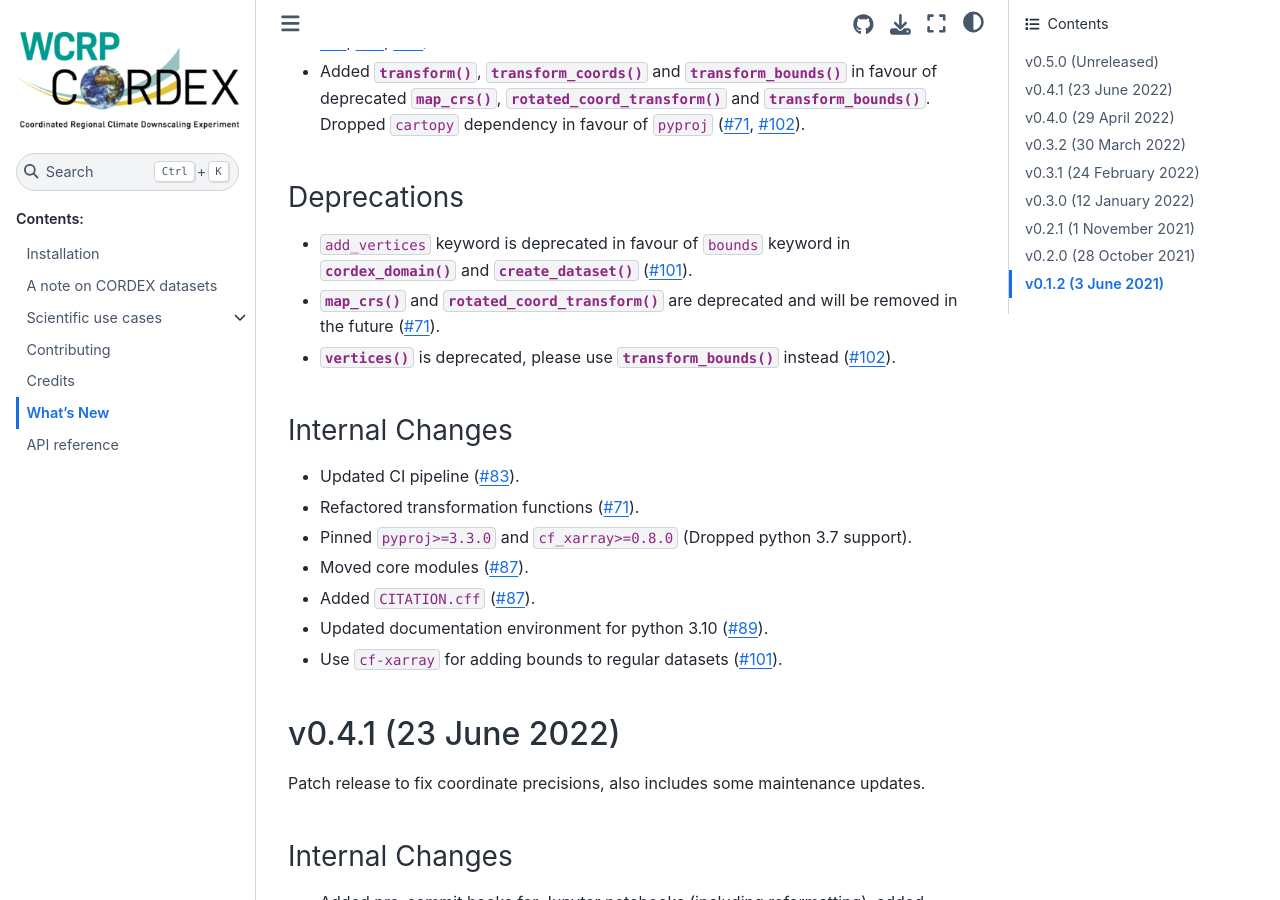
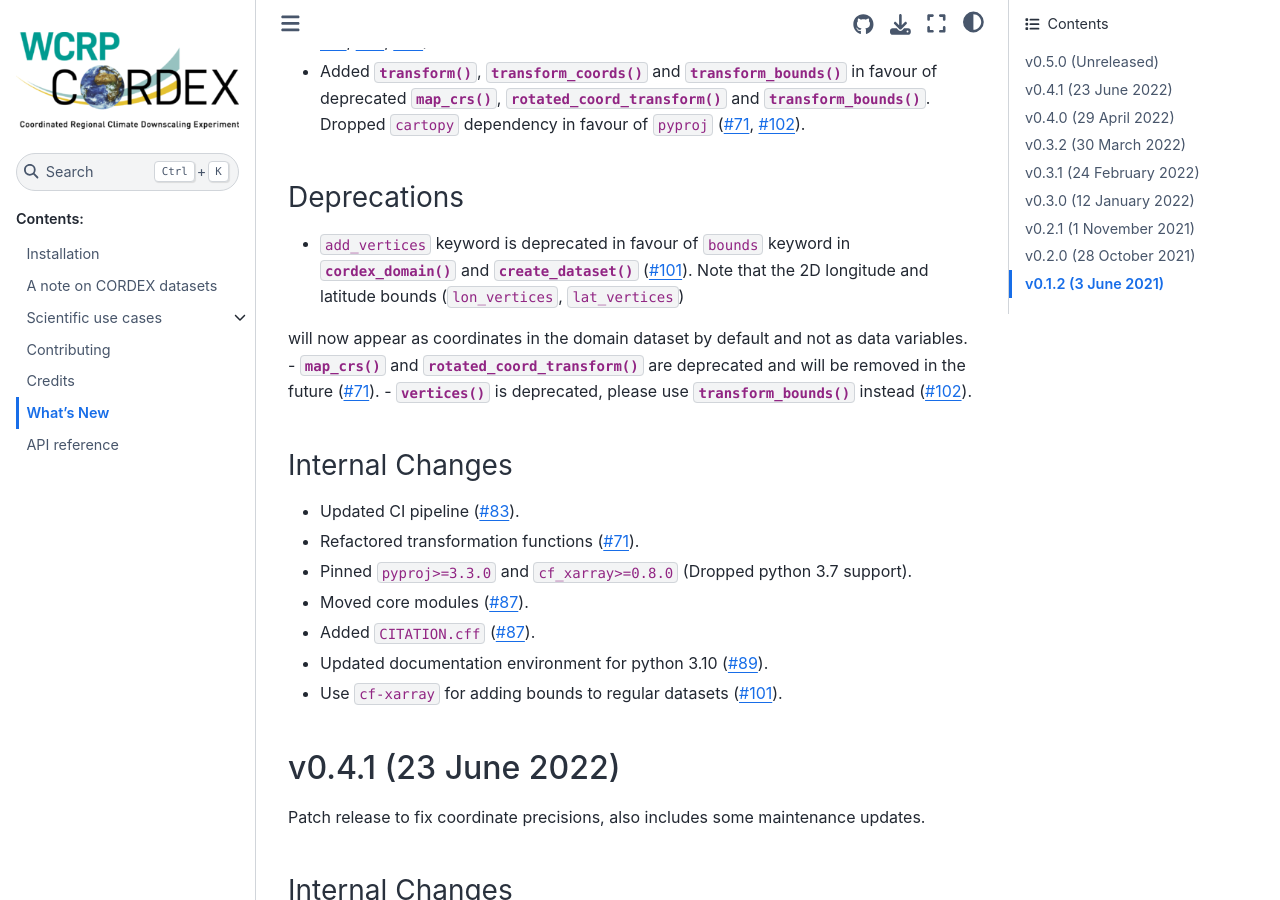
Before and after one commit to euro-cordex/py-cordex, a Sphinx documentation site: the page built from docs/whats_new.rst, in a window 1280 px wide and 900 px high, scrolled down 460 px. Built offline with Sphinx 7.4.7 and the Sphinx Book theme 1.1.4, drawn with Linux system fonts in a browser that asks for light colours; pages that are not in the unit, such as notebooks, are missing from menus.

Commit message:
docs updates

```diff
--- a/docs/whats_new.rst
+++ b/docs/whats_new.rst
@@ -21,7 +21,8 @@
 Deprecations
 ~~~~~~~~~~~~
 
-- ``add_vertices`` keyword is deprecated in favour of ``bounds`` keyword in :py:meth:`cordex_domain` and :py:meth:`create_dataset` (:pull:`101`).
+- ``add_vertices`` keyword is deprecated in favour of ``bounds`` keyword in :py:meth:`cordex_domain` and :py:meth:`create_dataset` (:pull:`101`). Note that the 2D longitude and latitude bounds (``lon_vertices``, ``lat_vertices``)
+will now appear as coordinates in the domain dataset by default and not as data variables.
 - :py:meth:`map_crs` and :py:meth:`rotated_coord_transform` are deprecated and will be removed in the future (:pull:`71`).
 - :py:meth:`vertices` is deprecated, please use :py:meth:`transform_bounds` instead (:pull:`102`).
 
```
